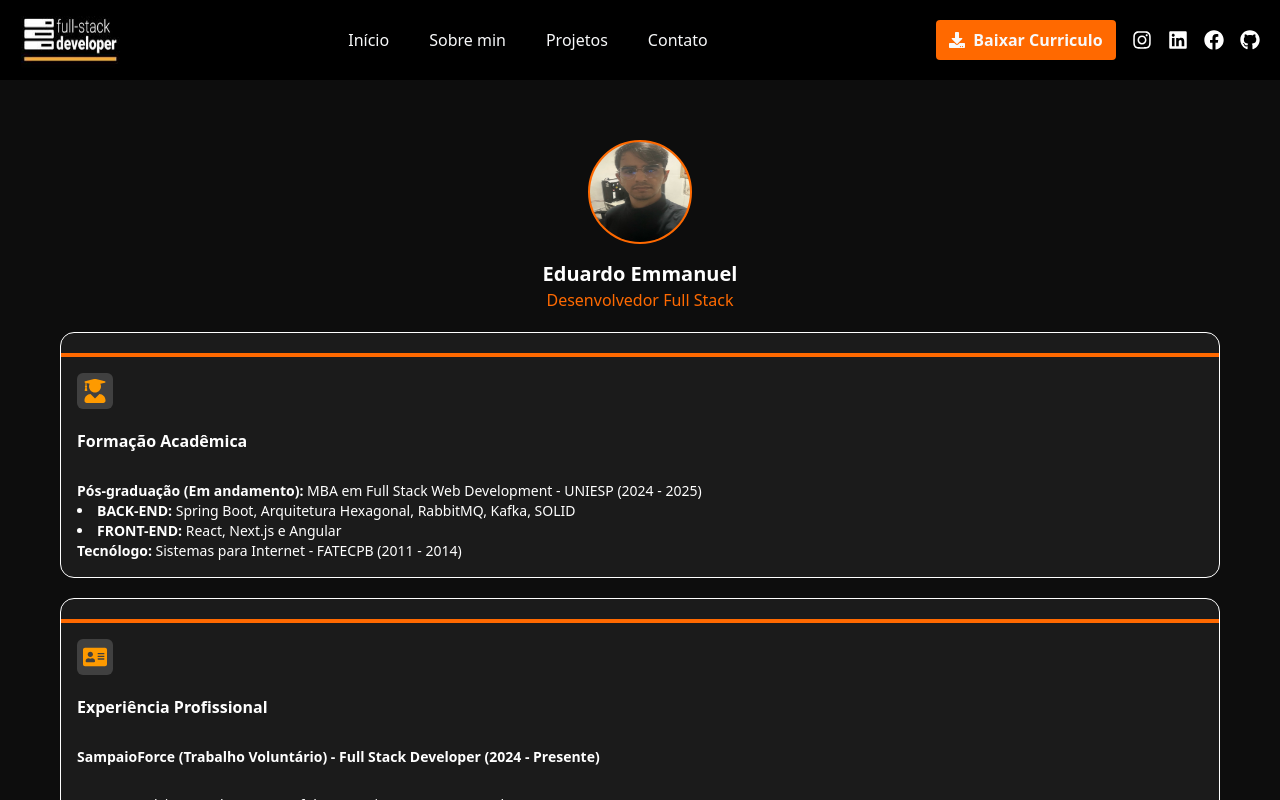
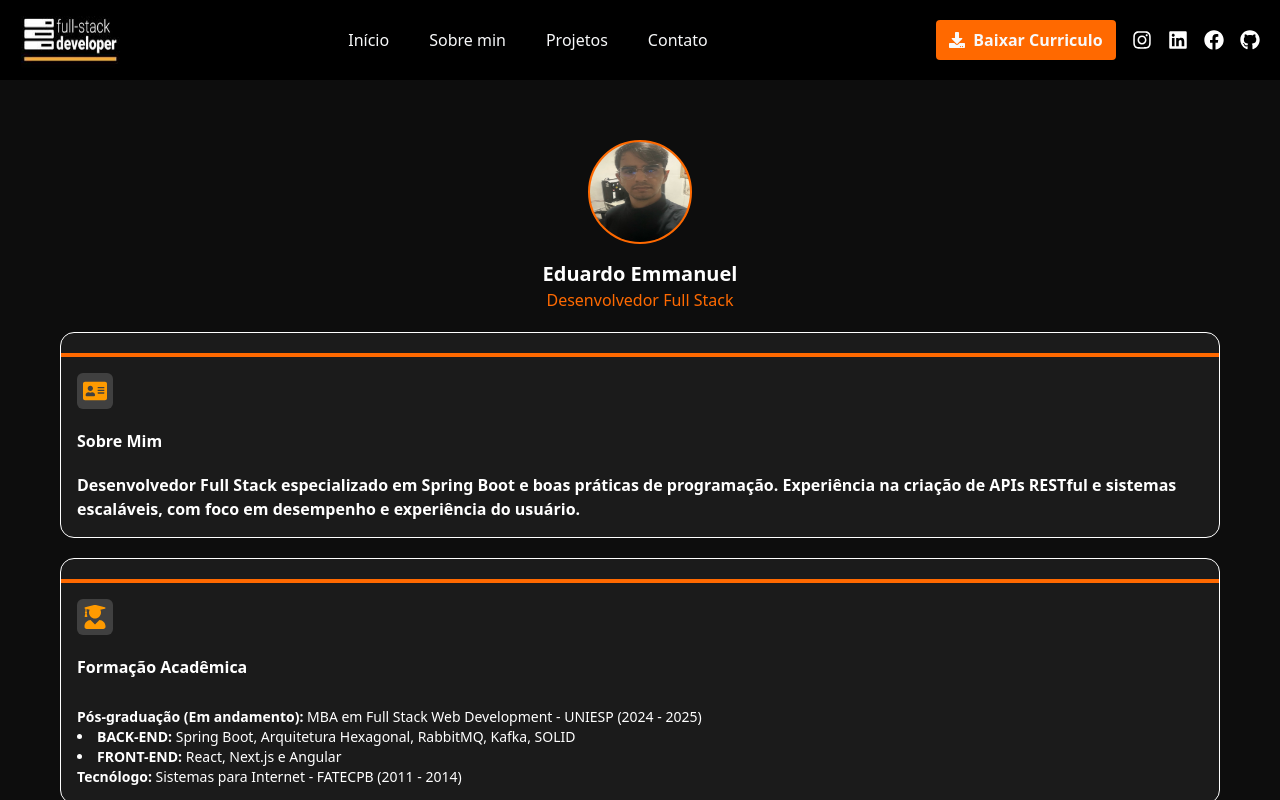
Before and after one commit to Emm4nuell/eduardo.emmanuel, a React (Vite) app: page /sobre-min in a window 1280 px wide. Shown: the top 800 px of the page. Built offline with nearby package versions, Linux system fonts and the light colour scheme.

Commit message:
Verificar erro referente a foto do perfil

```diff
--- a/src/pages/SobreMin/SobreMin.tsx
+++ b/src/pages/SobreMin/SobreMin.tsx
@@ -1,5 +1,6 @@
 import Card from "@/components/Card";
 import { FaAddressCard, FaUserGraduate } from "react-icons/fa";
+import fotoperfil from "@/assets/fotoperfil.jpeg";
 
 export default function SobreMin() {
   return (
@@ -7,7 +8,7 @@ export default function SobreMin() {
       <div className="flex flex-col items-center">
         <div className="w-26 h-26 bg-orange-500 border-2 border-orange-500 rounded-full flex items-center justify-center text-2xl font-bold overflow-hidden">
           <img
-            src="/public/fotoperfil.jpeg"
+            src={fotoperfil}
             alt="Foto"
             className="w-26 h-26 rounded-[50px] scale-[1.2] border-2 border-orange-500"
           />
@@ -16,7 +17,7 @@ export default function SobreMin() {
         <p className="text-orange-500">Desenvolvedor Full Stack</p>
       </div>
 
-      {/* <Card
+      <Card
         icons={
           <FaAddressCard className="bg-[#404040] w-9 h-9 p-[6px] text-[#FE9A00] rounded-[6px]" />
         }
@@ -27,7 +28,7 @@ export default function SobreMin() {
           de programação. Experiência na criação de APIs RESTful e sistemas
           escaláveis, com foco em desempenho e experiência do usuário.
         </strong>
-      </Card> */}
+      </Card>
 
       <Card
         icons={
```
Also changed, not shown: src/assets/fotoperfil.jpeg (renamed from public/fotoperfil.jpeg).
